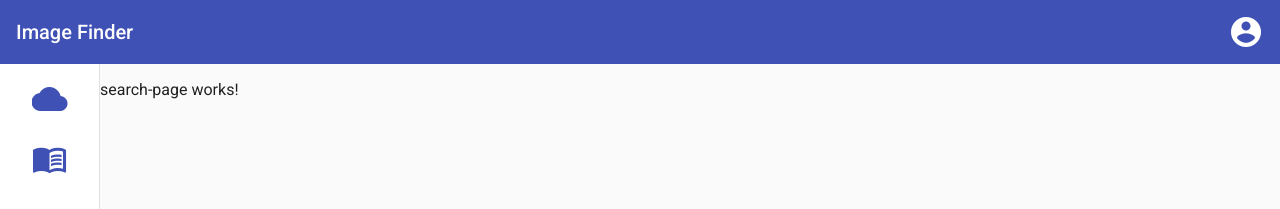
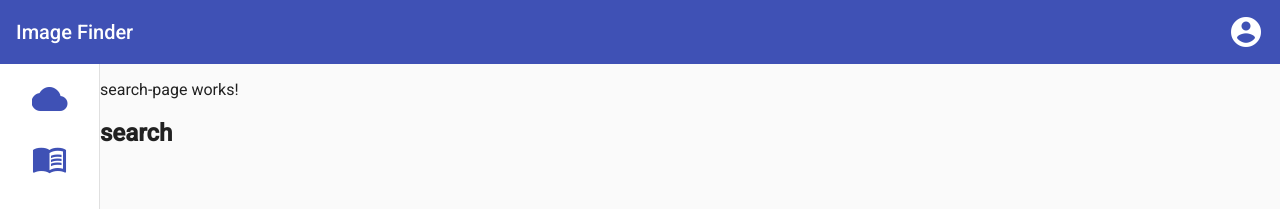
Before and after one commit to AlekseyMalakhov/flikr-job-test, an Angular app: page / in a window 1280 px wide. Shown: the top 209 px of the page. Built offline with nearby package versions, Linux system fonts and the light colour scheme.

Commit message:
add service

```diff
--- /dev/null
+++ b/src/app/imagefinder.service.ts
@@ -0,0 +1,18 @@
+import { Injectable } from '@angular/core';
+
+@Injectable({
+  providedIn: 'root'
+})
+export class ImageFinderService {
+
+  constructor() { }
+
+  page = "search";
+  getPage(): string {
+    return this.page;
+  }
+
+  setPage(page: string) {
+    this.page = page;
+  }
+}
--- a/src/app/main/main.component.html
+++ b/src/app/main/main.component.html
@@ -1 +1,2 @@
 <app-search-page></app-search-page>
+<h2>{{getPage()}}</h2>
--- a/src/app/main/main.component.ts
+++ b/src/app/main/main.component.ts
@@ -1,4 +1,5 @@
 import { Component, OnInit } from '@angular/core';
+import { ImageFinderService } from "../imagefinder.service";
 
 @Component({
   selector: 'app-main',
@@ -7,9 +8,16 @@ import { Component, OnInit } from '@angular/core';
 })
 export class MainComponent implements OnInit {
 
-  constructor() { }
+  constructor(private ImageFinderService: ImageFinderService) { }
+
+  page:string = "";
 
   ngOnInit(): void {
+    this.page = this.ImageFinderService.getPage();
+  }
+
+  getPage(): string {
+    return this.ImageFinderService.getPage();
   }
 
 }
--- a/src/app/sidenav/sidenav.component.html
+++ b/src/app/sidenav/sidenav.component.html
@@ -1,8 +1,8 @@
 <div class="container">
-    <button mat-icon-button color="primary" aria-label="Example icon button with a home icon">
+    <button mat-icon-button color="primary" aria-label="Search page" (click)="onSearchPageSelect()">
         <mat-icon>cloud</mat-icon>
     </button>
-    <button mat-icon-button color="primary" aria-label="Example icon button with a home icon">
+    <button mat-icon-button color="primary" aria-label="Bookmarks page" (click)="onBookmarksPageSelect()">
         <mat-icon>menu_book</mat-icon>
     </button>
 </div>
--- a/src/app/sidenav/sidenav.component.ts
+++ b/src/app/sidenav/sidenav.component.ts
@@ -1,4 +1,5 @@
 import { Component, OnInit } from '@angular/core';
+import { ImageFinderService } from "../imagefinder.service";
 
 @Component({
   selector: 'app-sidenav',
@@ -7,9 +8,19 @@ import { Component, OnInit } from '@angular/core';
 })
 export class SidenavComponent implements OnInit {
 
-  constructor() { }
+  constructor(private ImageFinderService: ImageFinderService) { }
 
   ngOnInit(): void {
   }
 
+  onSearchPageSelect(): void {
+    console.log("select search page");
+    this.ImageFinderService.setPage("search");
+  }
+
+  onBookmarksPageSelect(): void {
+    console.log("select bookmarks page");
+    this.ImageFinderService.setPage("bookmarks");
+  }
+
 }
```
Also changed, not shown: 1 other file (tests, documents, lock files or other folders).
